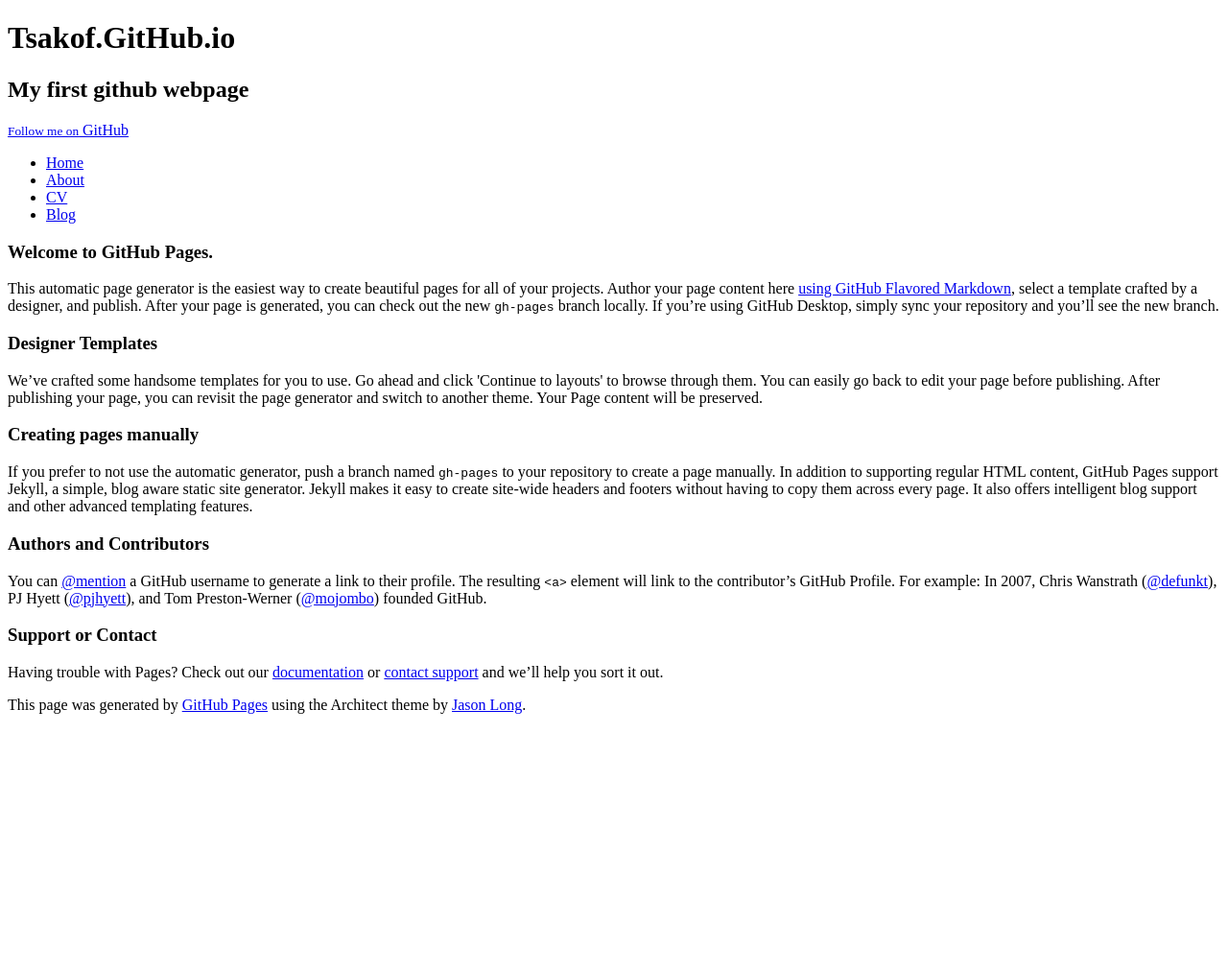
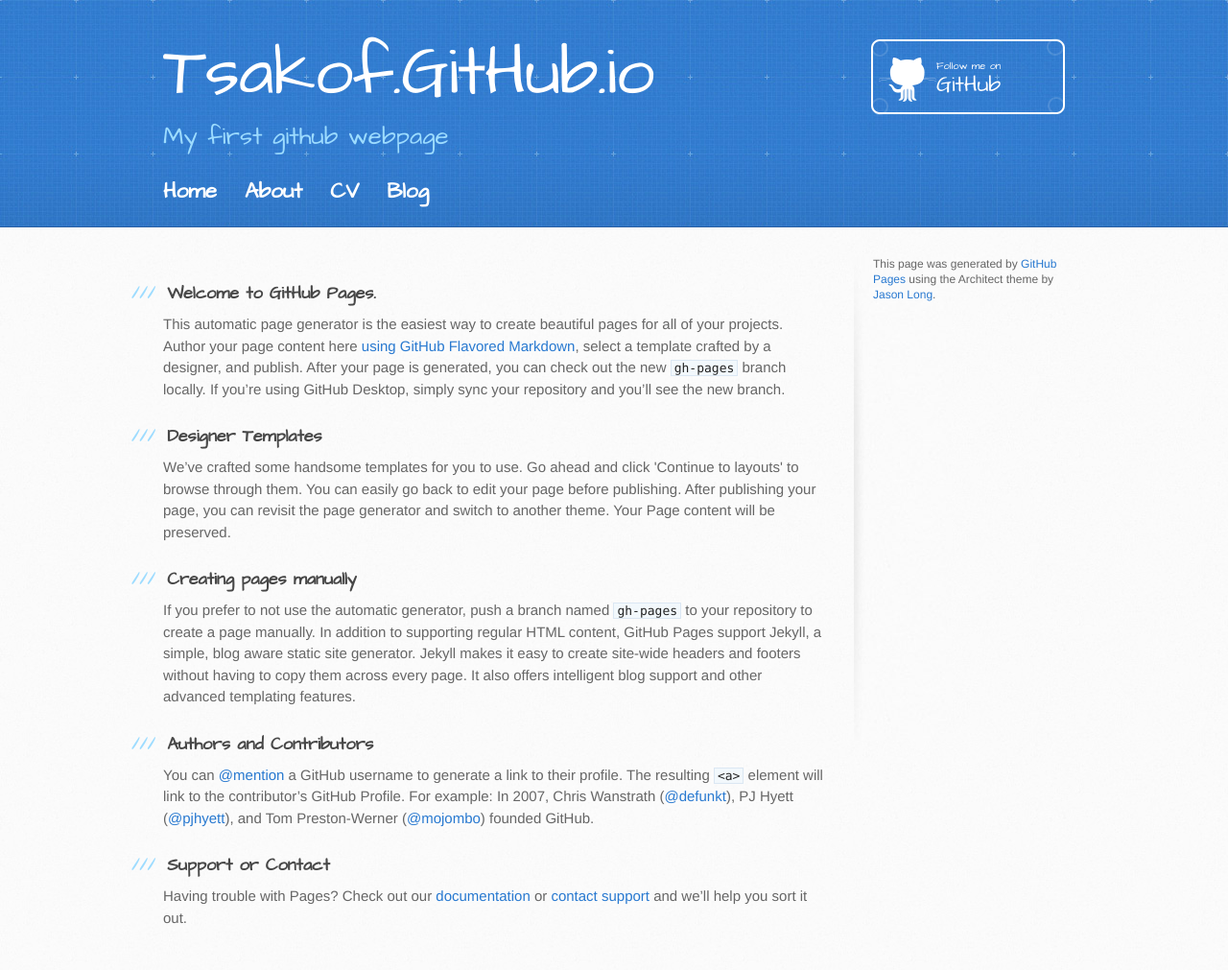
Before and after one commit to tsakof/tsakof.github.io, a Jekyll site: the page CV/index.html, which Jekyll copies as it is, in a window 1280 px wide. Shown: the whole page at 96% size. Built offline with Jekyll 4.4.1, drawn with Linux system fonts in a browser that asks for light colours; before the commit the page ends 900 px from its top, so only the background shows below that.

Commit message:
Update index.html

```diff
--- a/CV/index.html
+++ b/CV/index.html
@@ -5,9 +5,9 @@
     <meta http-equiv="X-UA-Compatible" content="chrome=1">
     <meta name="viewport" content="width=device-width, initial-scale=1, maximum-scale=1">
     <link href='https://fonts.googleapis.com/css?family=Architects+Daughter' rel='stylesheet' type='text/css'>
-    <link rel="stylesheet" type="text/css" href="tsakof.github.io/stylesheets/stylesheet.css" media="screen">
-    <link rel="stylesheet" type="text/css" href="tsakof.github.io/stylesheets/github-light.css" media="screen">
-    <link rel="stylesheet" type="text/css" href="tsakof.github.io/stylesheets/print.css" media="print">
+    <link rel="stylesheet" type="text/css" href="/tsakof.github.io/stylesheets/stylesheet.css" media="screen">
+    <link rel="stylesheet" type="text/css" href="/tsakof.github.io/stylesheets/github-light.css" media="screen">
+    <link rel="stylesheet" type="text/css" href="/tsakof.github.io/stylesheets/print.css" media="print">
 
     <!--[if lt IE 9]>
     <script src="//html5shiv.googlecode.com/svn/trunk/html5.js"></script>
```
